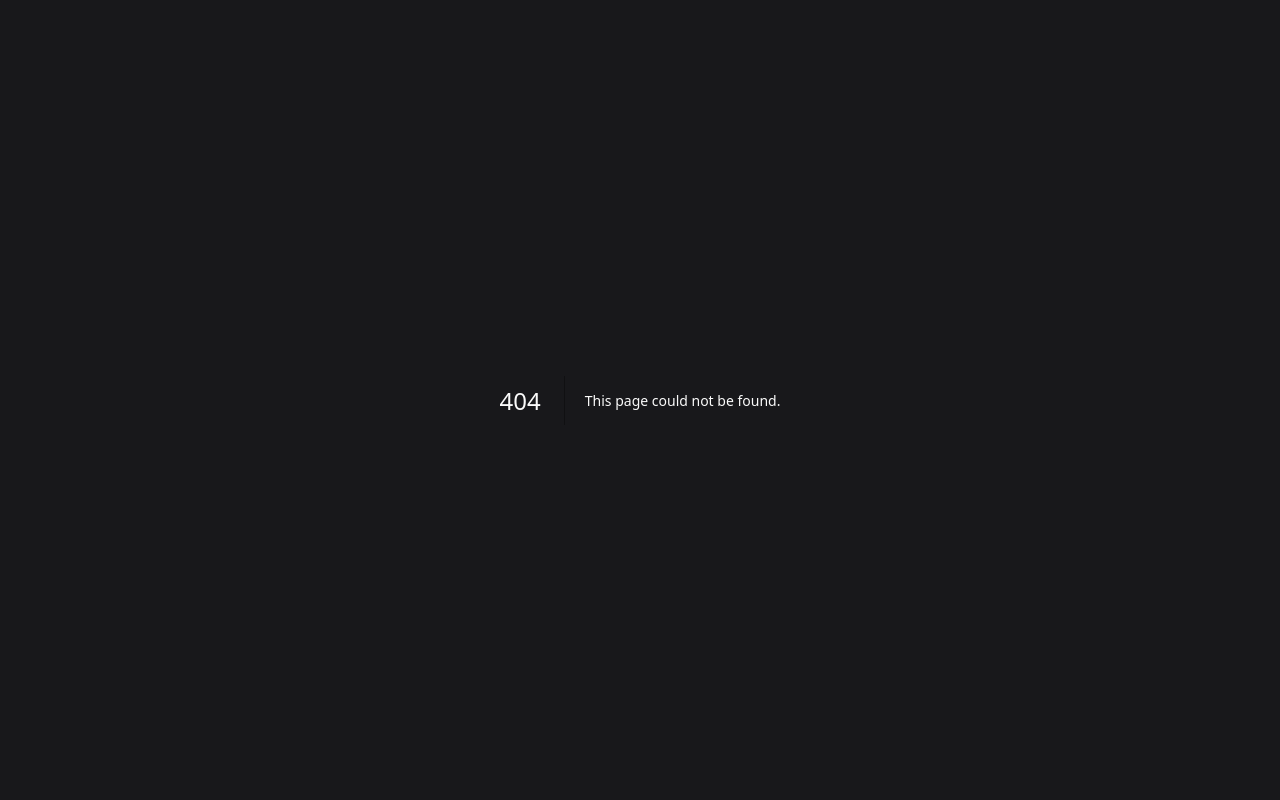
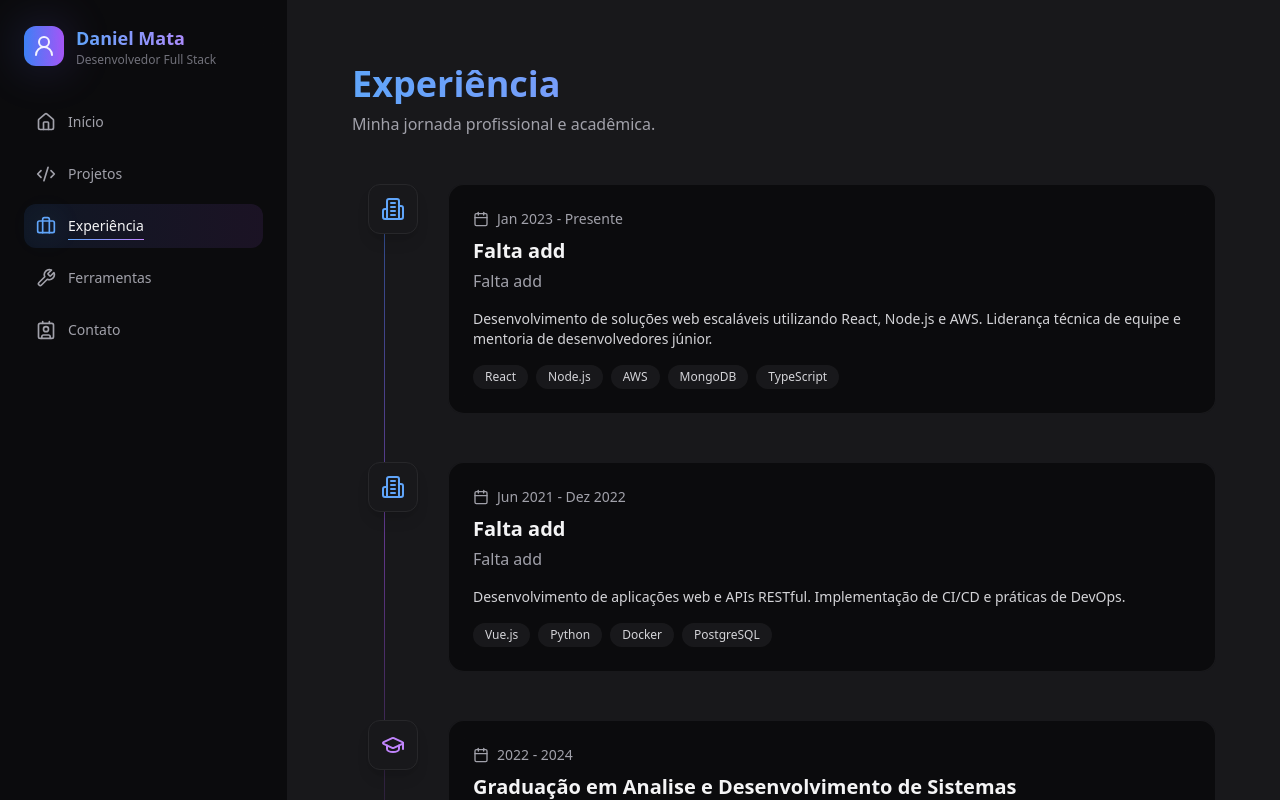
Before and after one commit to danielbmata/portfolio, a Next.js app in the folder portfolio/: page /experiencia in a window 1280 px wide. Before the commit this address had no page. Shown: the top 800 px of the page. Built offline with nearby package versions, Linux system fonts and the light colour scheme.

Commit message:
criar seção projetos e experiencia

```diff
--- /dev/null
+++ b/portfolio/src/app/(routes)/experiencia/page.jsx
@@ -0,0 +1,111 @@
+"use client"
+
+import { useState } from 'react';
+import { Building2, GraduationCap, Calendar } from 'lucide-react';
+
+const experiences = [
+  {
+    type: 'work',
+    title: 'Falta add',
+    company: 'Falta add',
+    period: 'Jan 2023 - Presente',
+    description: 'Desenvolvimento de soluções web escaláveis utilizando React, Node.js e AWS. Liderança técnica de equipe e mentoria de desenvolvedores júnior.',
+    skills: ['React', 'Node.js', 'AWS', 'MongoDB', 'TypeScript'],
+  },
+  {
+    type: 'work',
+    title: 'Falta add',
+    company: 'Falta add',
+    period: 'Jun 2021 - Dez 2022',
+    description: 'Desenvolvimento de aplicações web e APIs RESTful. Implementação de CI/CD e práticas de DevOps.',
+    skills: ['Vue.js', 'Python', 'Docker', 'PostgreSQL'],
+  },
+  {
+    type: 'education',
+    title: 'Graduação em Analise e Desenvolvimento de Sistemas',
+    company: 'Cruzeiro do Sul',
+    period: '2022 - 2024',
+    description: 'Falta add',
+  },
+];
+
+export default function Experiencia() {
+  const [hoveredItem, setHoveredItem] = useState(null);
+
+  return (
+    <div className="min-h-screen p-8 animate-fadeIn">
+      <div className="max-w-4xl mx-auto">
+        <h1 className="text-4xl font-bold mb-2 bg-clip-text text-transparent bg-gradient-to-r from-blue-400 to-purple-400">
+          Experiência
+        </h1>
+        <p className="text-zinc-400 mb-12">
+          Minha jornada profissional e acadêmica.
+        </p>
+
+        <div className="relative">
+          {/* Linha do tempo vertical */}
+          <div className="absolute left-8 top-0 bottom-0 w-px bg-gradient-to-b from-blue-500/50 via-purple-500/50 to-transparent" />
+
+          <div className="space-y-12">
+            {experiences.map((experience, index) => (
+              <div
+                key={index}
+                className={`
+                  relative pl-24 transition-all duration-300
+                  ${hoveredItem === index ? 'scale-105' : 'scale-100'}
+                `}
+                onMouseEnter={() => setHoveredItem(index)}
+                onMouseLeave={() => setHoveredItem(null)}
+              >
+                {/* Ícone */}
+                <div className="absolute left-4 p-3 rounded-xl bg-zinc-900 border border-zinc-800 shadow-lg">
+                  {experience.type === 'work' ? (
+                    <Building2 className="w-6 h-6 text-blue-400" />
+                  ) : (
+                    <GraduationCap className="w-6 h-6 text-purple-400" />
+                  )}
+                </div>
+
+                <div className={`
+                  p-6 rounded-2xl transition-all duration-300
+                  glass-effect hover:border-zinc-700/50
+                `}>
+                  {/* Período */}
+                  <div className="flex items-center gap-2 text-sm text-zinc-400 mb-2">
+                    <Calendar className="w-4 h-4" />
+                    {experience.period}
+                  </div>
+
+                  {/* Título e Empresa */}
+                  <h3 className="text-xl font-semibold text-zinc-100 mb-1">
+                    {experience.title}
+                  </h3>
+                  <p className="text-zinc-400 mb-4">{experience.company}</p>
+
+                  {/* Descrição */}
+                  <p className="text-zinc-300 text-sm mb-4">
+                    {experience.description}
+                  </p>
+
+                  {/* Skills */}
+                  {experience.skills && (
+                    <div className="flex flex-wrap gap-2">
+                      {experience.skills.map((skill, skillIndex) => (
+                        <span
+                          key={skillIndex}
+                          className="text-xs px-3 py-1 rounded-full bg-zinc-800/50 text-zinc-300"
+                        >
+                          {skill}
+                        </span>
+                      ))}
+                    </div>
+                  )}
+                </div>
+              </div>
+            ))}
+          </div>
+        </div>
+      </div>
+    </div>
+  );
+}
--- /dev/null
+++ b/portfolio/src/app/(routes)/projetos/page.jsx
@@ -0,0 +1,112 @@
+"use client"
+
+import { useState } from 'react';
+import { Github, ExternalLink, Star } from 'lucide-react';
+
+const projects = [
+  {
+    title: 'Falta add',
+    description: 'Falta add',
+    tags: ['Next.js', 'React', 'Tailwind CSS'],
+    github: 'https://github.com/seu-usuario/portfolio',
+    demo: 'https://seu-portfolio.com',
+    featured: true,
+  },
+  {
+    title: 'Falta add',
+    description: 'Falta add',
+    tags: ['React', 'Node.js', 'MongoDB'],
+    github: 'https://github.com/seu-usuario/ecommerce-dashboard',
+    featured: true,
+  },
+  {
+    title: 'Falta add',
+    description: 'Falta add',
+    tags: ['Node.js', 'Express', 'MongoDB'],
+    github: 'https://github.com/seu-usuario/api-restful',
+    featured: false,
+  },
+];
+
+export default function Projetos() {
+  const [hoveredProject, setHoveredProject] = useState(null);
+
+  return (
+    <div className="min-h-screen p-8 animate-fadeIn">
+      <div className="max-w-6xl mx-auto">
+        <h1 className="text-4xl font-bold mb-2 bg-clip-text text-transparent bg-gradient-to-r from-blue-400 to-purple-400">
+          Projetos
+        </h1>
+        <p className="text-zinc-400 mb-8">
+          Uma seleção dos meus projetos mais recentes e relevantes.
+        </p>
+
+        <div className="grid grid-cols-1 md:grid-cols-2 lg:grid-cols-3 gap-6">
+          {projects.map((project, index) => (
+            <div
+              key={index}
+              className={`
+                relative group p-6 rounded-2xl transition-all duration-300
+                ${hoveredProject === index ? 'scale-105' : 'scale-100'}
+                glass-effect hover:border-zinc-700/50
+              `}
+              onMouseEnter={() => setHoveredProject(index)}
+              onMouseLeave={() => setHoveredProject(null)}
+            >
+              {/* Efeito de gradiente no hover */}
+              <div className="absolute inset-0 rounded-2xl bg-gradient-to-r from-blue-500/5 to-purple-500/5 opacity-0 group-hover:opacity-100 transition-opacity" />
+
+              {/* Badge de destaque */}
+              {project.featured && (
+                <div className="absolute -top-3 -right-3 bg-gradient-to-r from-blue-500 to-purple-500 rounded-full p-2 shadow-lg">
+                  <Star className="w-4 h-4 text-white" />
+                </div>
+              )}
+
+              <div className="relative">
+                <h3 className="text-xl font-semibold text-zinc-100 mb-2">{project.title}</h3>
+                <p className="text-zinc-400 text-sm mb-4">{project.description}</p>
+
+                {/* Tags */}
+                <div className="flex flex-wrap gap-2 mb-4">
+                  {project.tags.map((tag, tagIndex) => (
+                    <span
+                      key={tagIndex}
+                      className="text-xs px-3 py-1 rounded-full bg-zinc-800/50 text-zinc-300"
+                    >
+                      {tag}
+                    </span>
+                  ))}
+                </div>
+
+                {/* Links */}
+                <div className="flex gap-4">
+                  <a
+                    href={project.github}
+                    target="_blank"
+                    rel="noopener noreferrer"
+                    className="flex items-center gap-2 text-sm text-zinc-400 hover:text-zinc-100 transition-colors"
+                  >
+                    <Github className="w-4 h-4" />
+                    GitHub
+                  </a>
+                  {project.demo && (
+                    <a
+                      href={project.demo}
+                      target="_blank"
+                      rel="noopener noreferrer"
+                      className="flex items-center gap-2 text-sm text-zinc-400 hover:text-zinc-100 transition-colors"
+                    >
+                      <ExternalLink className="w-4 h-4" />
+                      Demo
+                    </a>
+                  )}
+                </div>
+              </div>
+            </div>
+          ))}
+        </div>
+      </div>
+    </div>
+  );
+}
```
